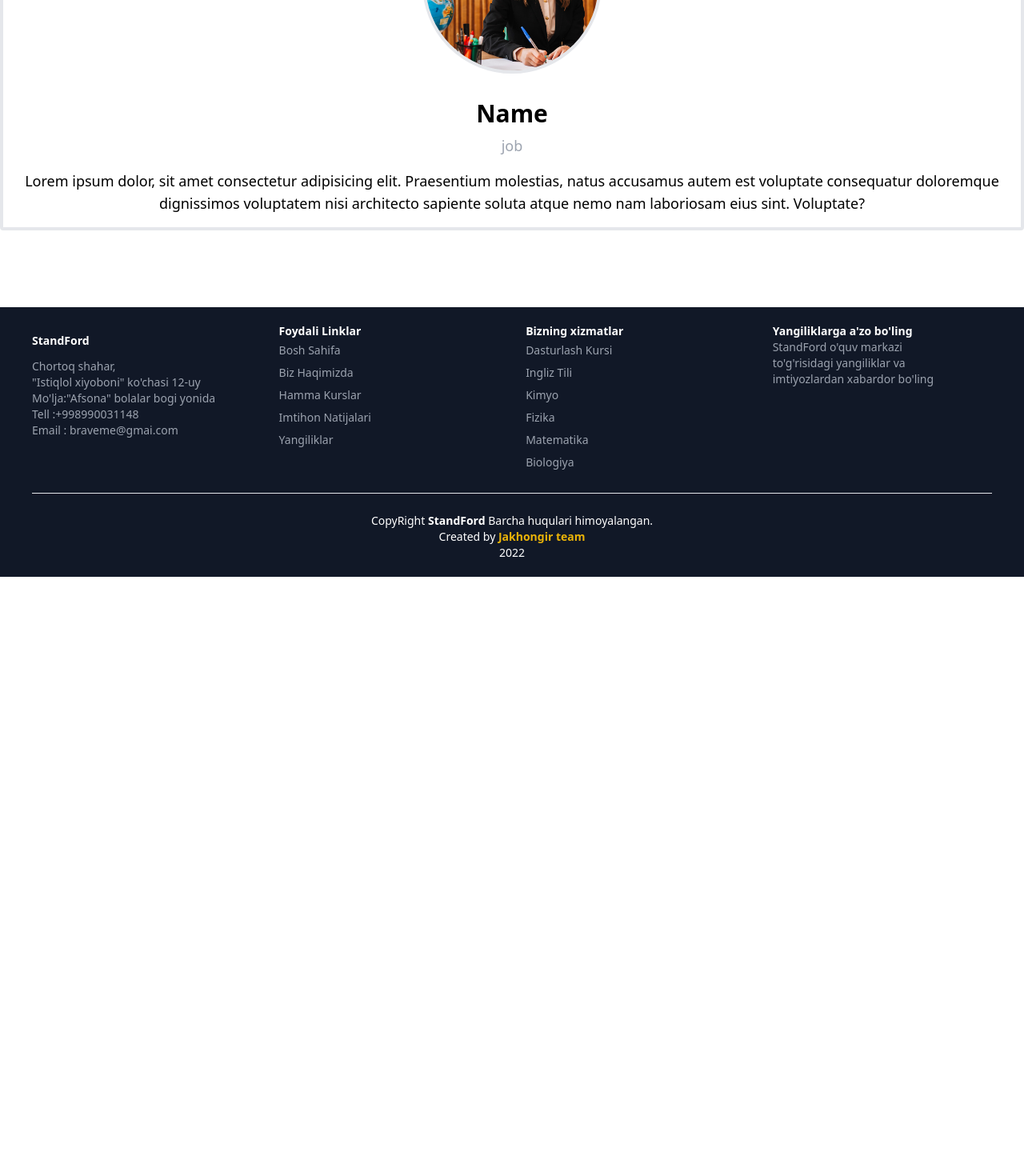
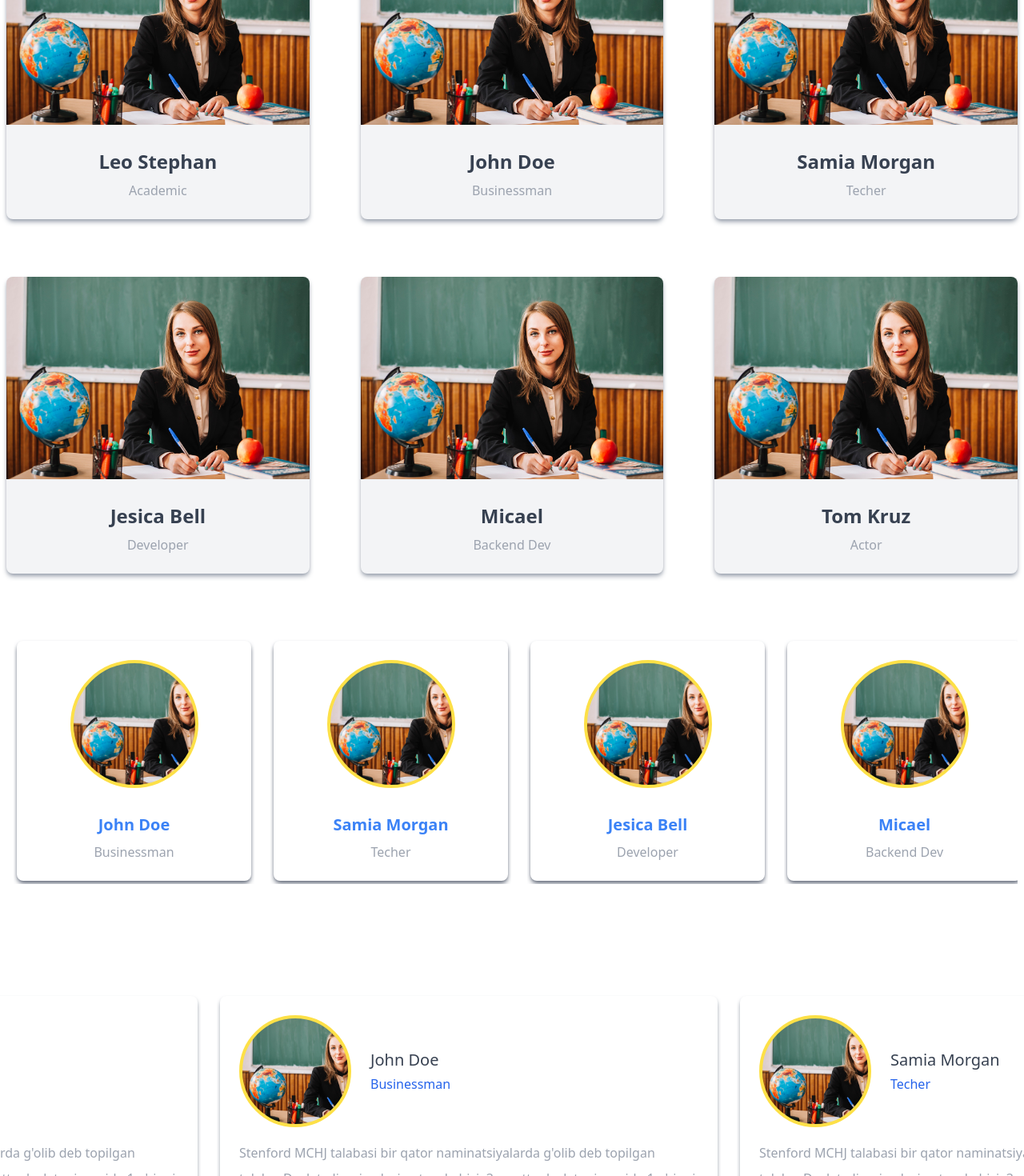
Before and after one commit to Tespen-uz/edu, a Next.js app: page /teachers in a window 1280 px wide. Shown: the part 200-1670 px from the top of the page at 80% size. Before the commit the page ends 921 px from the top, so only its background shows below. Built offline with nearby package versions, Linux system fonts and the light colour scheme.

Commit message:
I marged the branches

```diff
--- a/pages/teachers/index.jsx
+++ b/pages/teachers/index.jsx
@@ -7,10 +7,10 @@ import TechId from "../../components/TechId/TechId";
 const AboutPage = () => {
   return (
     <div>
-      {/* <TechCartList /> */}
-      {/* <TechSliderList /> */}
-      {/* <StudentCardList /> */}
-      <TechId />
+      <TechCartList />
+      <TechSliderList />
+      <StudentCardList />
+      {/* <TechId /> */}
     </div>
   );
 };
```
